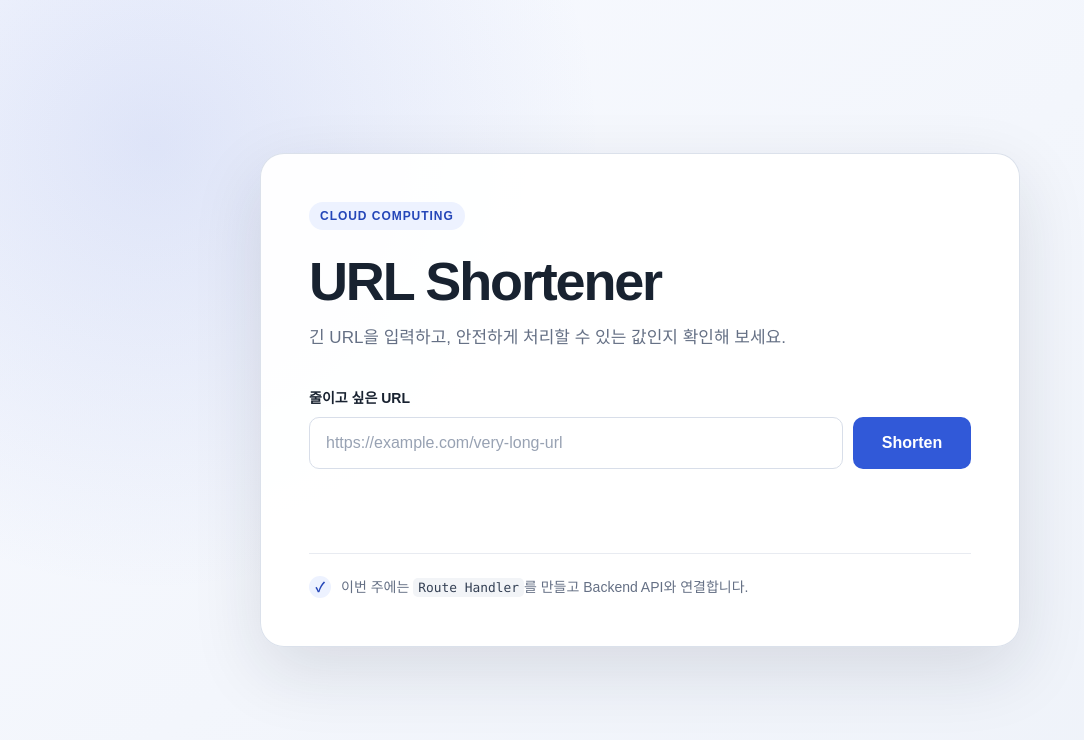
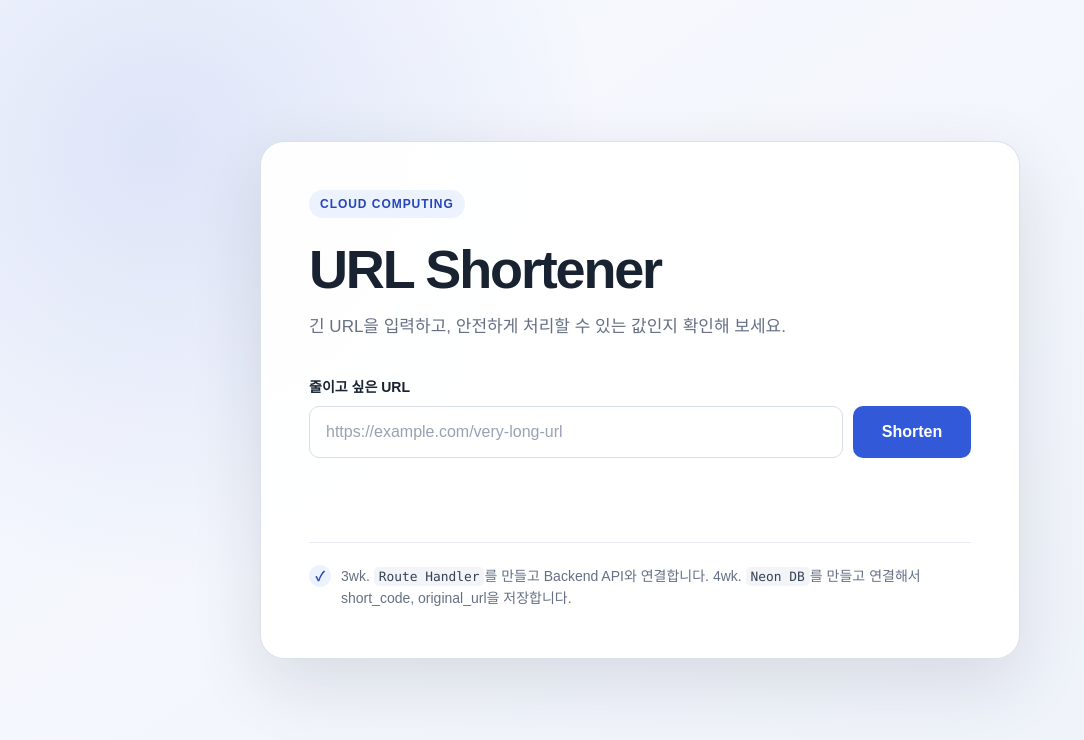
Before and after one commit to huduby777/iscu_cloud_class, a Next.js app in the folder week01/hello-cloud-starter/: page / in a window 1280 px wide. Shown: the top 740 px of the page, without its empty margins (0-1084 px from the left). Built offline with nearby package versions, Linux system fonts and the light colour scheme.

Commit message:
4wk page.js

```diff
--- a/week01/hello-cloud-starter/app/page.js
+++ b/week01/hello-cloud-starter/app/page.js
@@ -143,8 +143,9 @@ export default function Home() {
         <aside className="practice-note">
           <span aria-hidden="true">✓</span>
           <p>
-  이번 주에는 <code>Route Handler</code>를 만들고 Backend API와
+  3wk. <code>Route Handler</code>를 만들고 Backend API와
   연결합니다.
+  4wk. <code>Neon DB</code>를 만들고 연결해서 short_code, original_url을 저장합니다.
           </p>
         </aside>
       </section>
```
